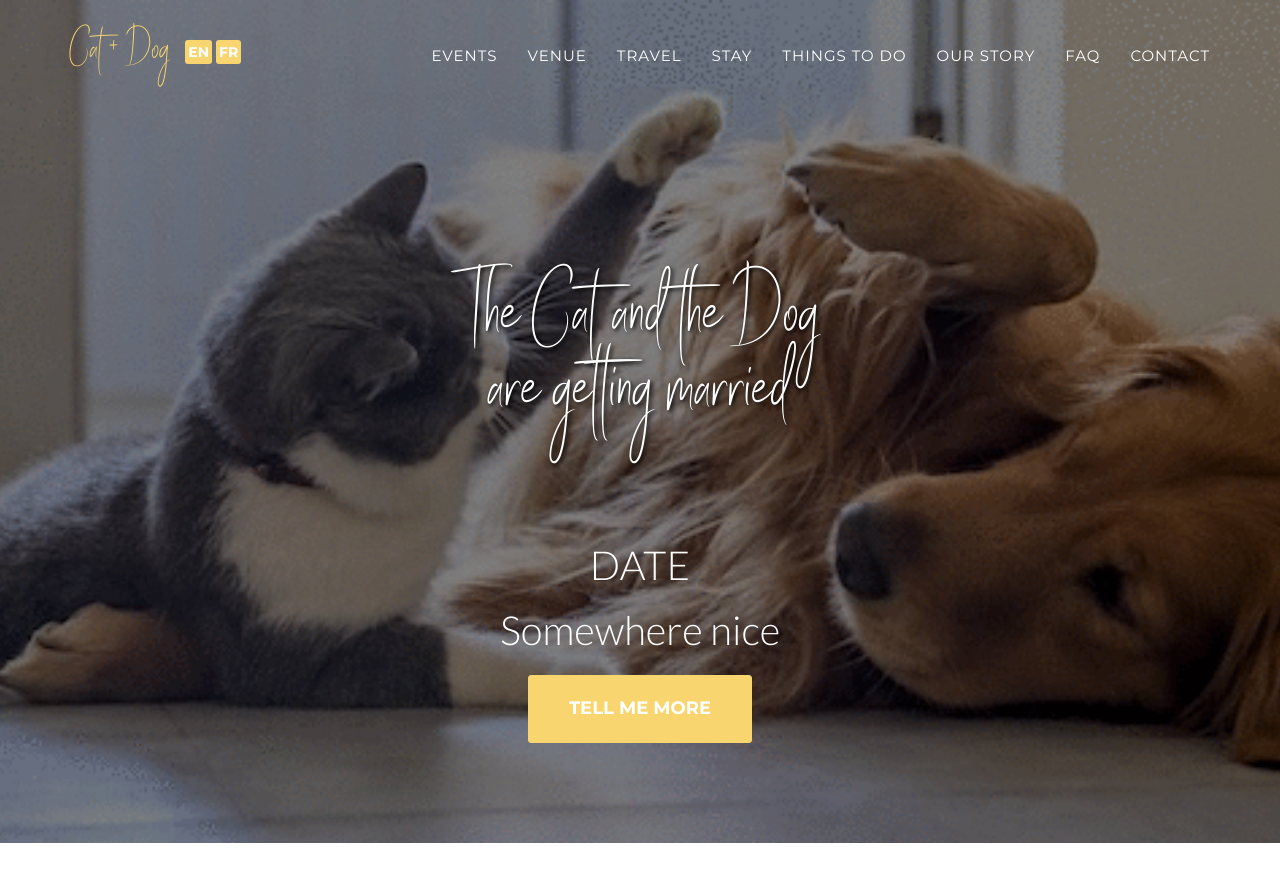
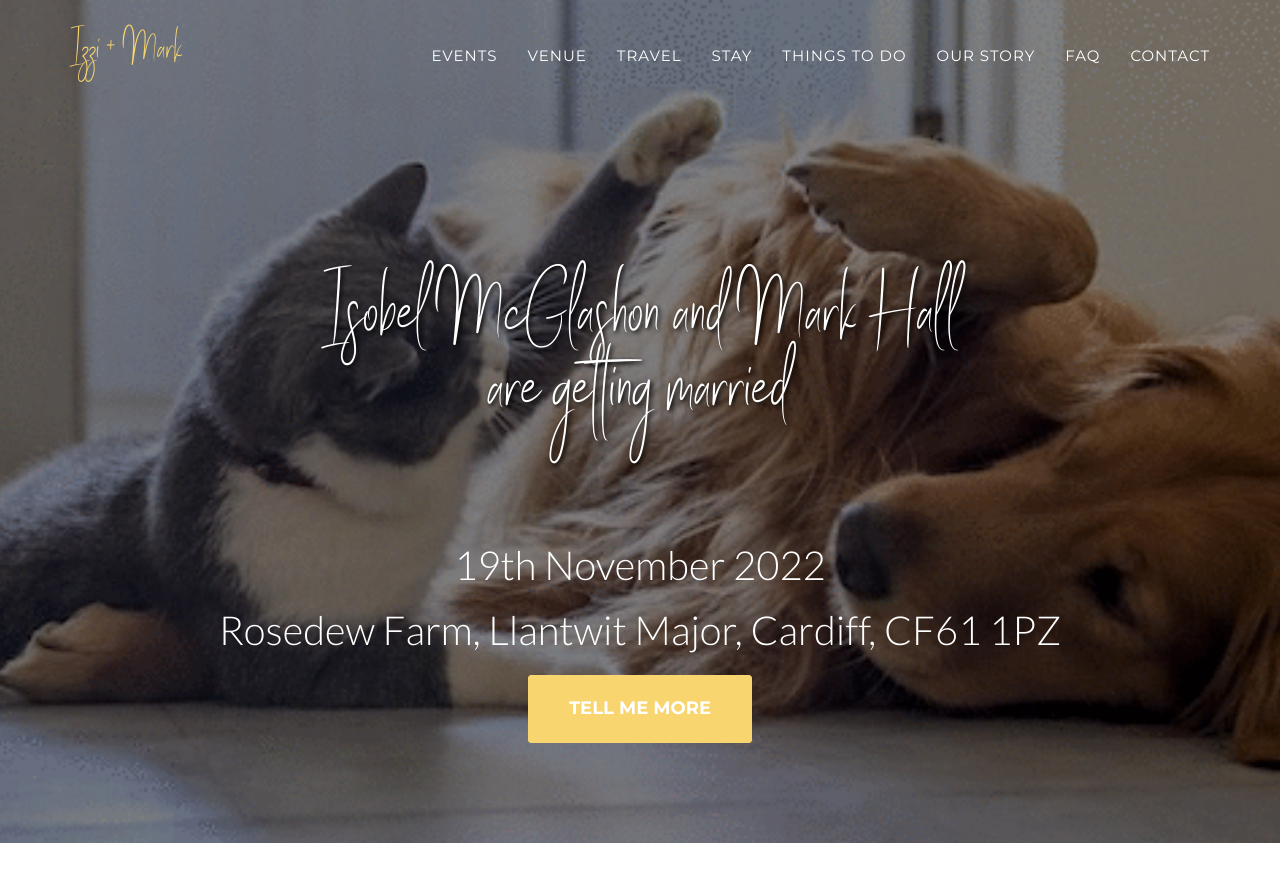
Before and after one commit to horlixuk/monstersofwedrock, a Jekyll site: the page built from _en_pages/index.html, in a window 1280 px wide and 900 px high. Shown: the top 882 px of the window. Built offline with Jekyll 4.4.1, drawn with Linux system fonts in a browser that asks for light colours; some web fonts are replaced; some of the changed text lies outside the part shown.

Commit message:
initial commit

```diff
--- /dev/null
+++ b/CNAME.txt
@@ -0,0 +1 @@
+www.monstersofwedrock.co.uk
--- a/_config.yml
+++ b/_config.yml
@@ -1,10 +1,10 @@
-url: https://walice.github.io
-#baseurl: /wedding-template
+url: https://horlixuk.github.io
+
 
 # Site settings
-title: Cat + Dog
-email: petsgetmarried@wedding.com
-description: "Template for a wedding website."
+title: Izzi + Mark
+email: hello@monstersofwedrock.co.uk
+description: "wedding website for Izzi and Mark"
 
 # Social networks usernames (many more available: google-plus, flickr, dribbble, pinterest, instagram, tumblr, linkedin, etc.)
 # social:
--- a/_en_pages/index.html
+++ b/_en_pages/index.html
@@ -1,5 +1,5 @@
 ---
 layout: en_default
 permalink: /en/index
-title: Cat + Dog
+title: Izzi & Mark
 ---
--- a/_includes/en_data/contact.html
+++ b/_includes/en_data/contact.html
@@ -12,7 +12,7 @@
             success: function(response){
                 if(response.status == "success"){
                     alert('Thank you. Your message has been sent.');
-                    window.location.href = 'https://alicelepissier.com/wedding-template/en/#contact';
+                    window.location.href = 'https://www.monstersofwedrock.co.uk/wedding-template/en/#contact';
                 }else{
                     alert("An error occured: " + response.message);
                 }
@@ -26,7 +26,7 @@
         <div class="row">
             <div class="col-lg-12 text-center">
                 <h2 class="section-heading">Contact Us</h2>
-                <h3 class="section-subheading text-muted">Or send us an email at <a href="mailto:petsgetsmarried@gmail.com">petsgetmarried@gmail.com</a>.</h3>
+                <h3 class="section-subheading text-muted">Or send us an email at <a href="mailto:hello@monstersofwedrock.co.uk">hello@monstersofwedrock.co.uk</a>.</h3>
             </div>
         </div>
         <div class="row">
--- a/_includes/en_data/header.html
+++ b/_includes/en_data/header.html
@@ -11,8 +11,8 @@
             </button>
             <span>
                 <a class="brand page-scroll" href="#page-top" style="text-decoration:none">{{site.title}}</a>&nbsp;&nbsp;&nbsp;
-                <a href="/wedding-template/en" class="btn-m">EN</a>
-                <a href="/wedding-template/fr" class="btn-m">FR</a>
+                <!-- a href="/wedding-template/en" class="btn-m">EN</a>
+                <a href="/wedding-template/fr" class="btn-m">FR</a -->
             </span>
         </div>
         <!-- Collect the nav links, forms, and other content for toggling -->
@@ -56,9 +56,9 @@
 <header>
     <div class="container">
         <div class="intro-text">
-            <div class="intro-heading">The Cat and the Dog<br>are getting married</div>
-            <div class="intro-lead-in">DATE</div>
-            <div class="intro-lead-in">Somewhere nice</div>
+            <div class="intro-heading">Isobel McGlashon and Mark Hall<br>are getting married</div>
+            <div class="intro-lead-in">19th November 2022</div>
+            <div class="intro-lead-in">Rosedew Farm, Llantwit Major, Cardiff, CF61 1PZ</div>
             <a href="#events" class="page-scroll btn btn-xl">Tell Me More</a>
         </div>
     </div>
--- a/_includes/en_data/venue.html
+++ b/_includes/en_data/venue.html
@@ -24,7 +24,7 @@
         </style>
 
         <div class="google-maps">
-            <iframe src="https://www.google.com/maps/embed?pb=!1m18!1m12!1m3!1d167998.10803373056!2d2.206977064368058!3d48.858774103123785!2m3!1f0!2f0!3f0!3m2!1i1024!2i768!4f13.1!3m3!1m2!1s0x47e66e1f06e2b70f%3A0x40b82c3688c9460!2sParis!5e0!3m2!1sen!2sfr!4v1620395467989!5m2!1sen!2sfr" width="600" height="450" style="border:0;" allowfullscreen="" loading="lazy"></iframe>
+            <iframe src="https://maps.google.com/maps?q=rosedew%20farm,%20&t=&z=13&ie=UTF8&iwloc=&output=embed" width="600" height="450" style="border:0;" allowfullscreen="" loading="lazy"></iframe>
         </div>
     </div>
 </section>
```
Also changed, not shown: 1 other file.
